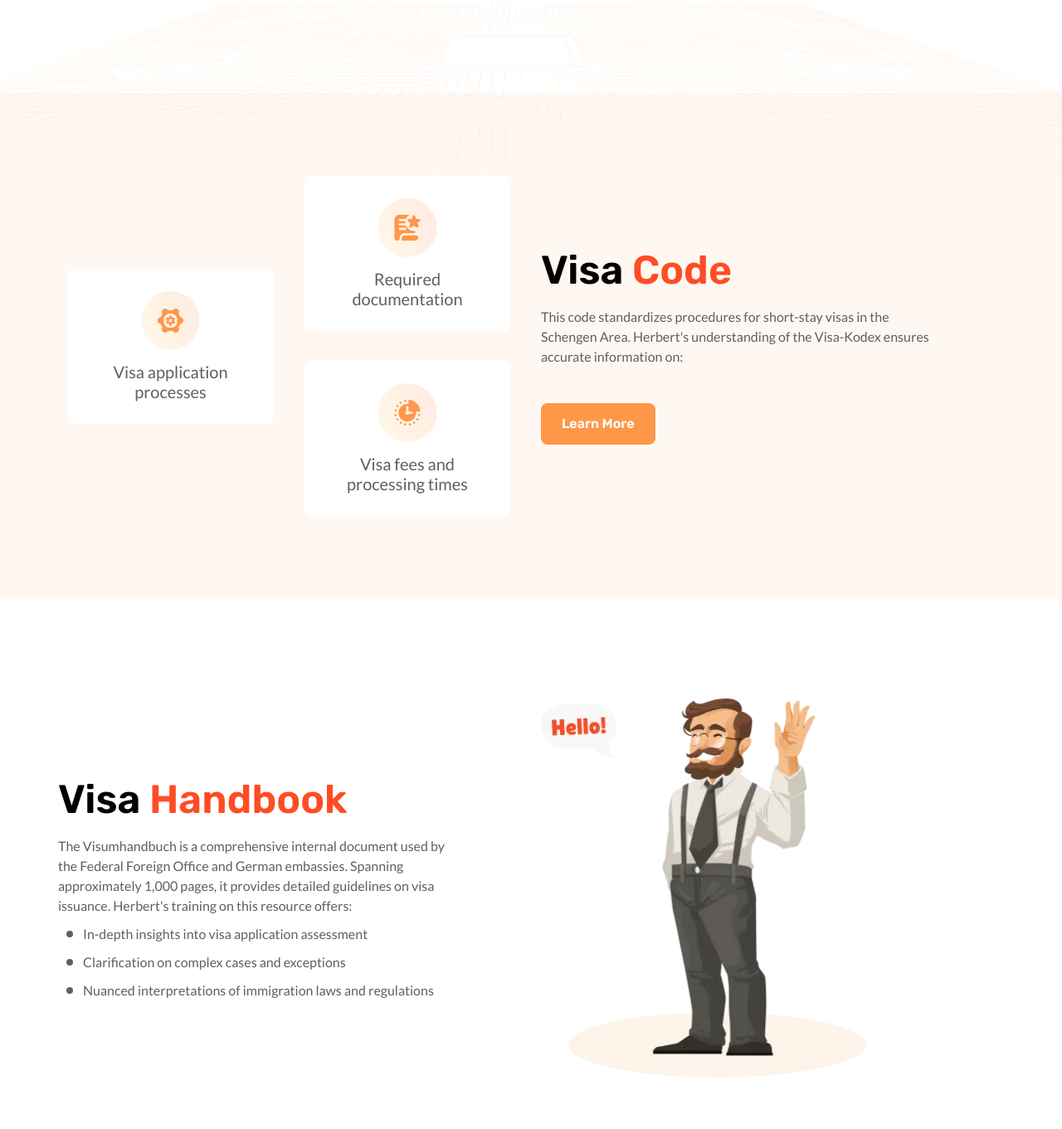
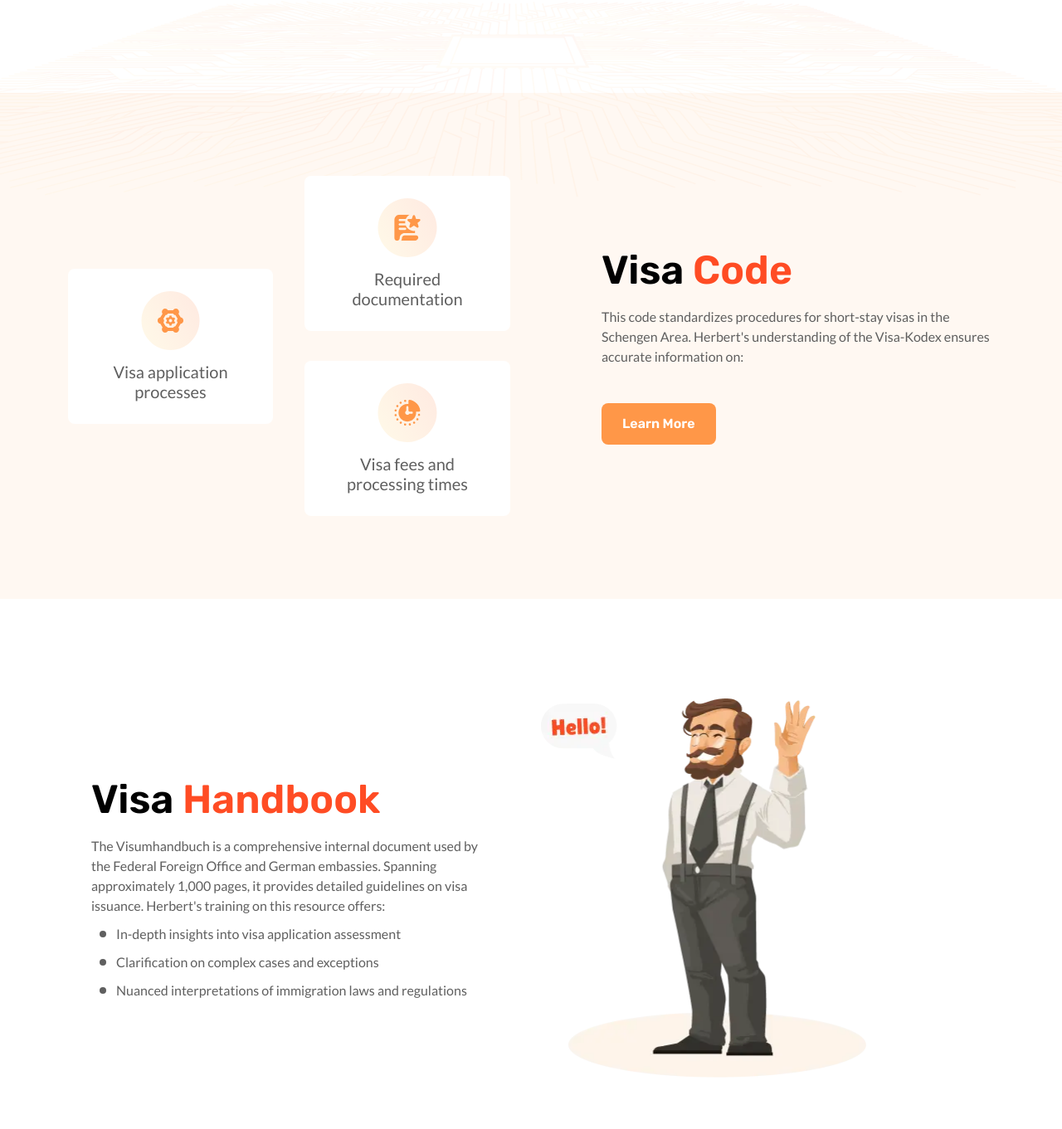
Before and after one commit to nikhilbishnoi2929/HERBERT, a React (Create React App) app: page /Sources in a window 1280 px wide. Shown: the part 1853-3214 px from the top of the page at 83% size. Built offline with nearby package versions, Linux system fonts and the light colour scheme.

Commit message:
responsive update

```diff
--- a/src/components/sources/Handbook.jsx
+++ b/src/components/sources/Handbook.jsx
@@ -57,7 +57,8 @@ const Handbook = () => {
     <div>
       <div className='container max-w-[1164px] mx-auto px-3 pt-[120px] pb-[120px] max-md:pb-[80px] max-sm:pb-[64px] -mb-[134px] max-sm:-mb-[150px] max-sm:pt-20 max-md:pt-24'>
         <div className='row -mx-3 flex flex-wrap flex-row items-center pb-[64px] max-sm:pb-20'>
-          <div className='w-full lg:w-6/12 px-3'>
+          <div className='w-full lg:w-6/12 px-3 flex justify-center'>
+            <div className=' flex flex-col'>
             <h3 className='text_Animation font-semibold max-sm:text-2xl text-5xl leading-[56px] max-md:text-4xl text-black'>
               Visa <span className='text-orange'>Handbook</span>
             </h3>
@@ -82,8 +83,9 @@ const Handbook = () => {
                 Nuanced interpretations of immigration laws and regulations
               </h4>
             </div>
+            </div>
           </div>
-          <div className='hello_ManTwo w-full lg:w-6/12 px-3 flex max-sm:justify-center max-sm:pt-[56px] max-lg:pt-20'>
+          <div className='hello_ManTwo w-full lg:w-6/12 px-3 flex max-lg:justify-center max-sm:pt-[56px] max-lg:pt-20'>
             <img src={man_Image} className=' pointer-events-none max-sm:max-w-[261px] max-w-[392px]' alt="man_Image" />
           </div>
         </div>
--- a/src/components/sources/VisaCode.jsx
+++ b/src/components/sources/VisaCode.jsx
@@ -110,7 +110,8 @@ const VisaCode = () => {
               </div>
             </div>
           </div>
-          <div className='w-full text-VisaCode lg:w-6/12 px-3 max-lg:pt-[56px]'>
+          <div className='w-full text-VisaCode lg:w-6/12 px-3 max-lg:pt-[56px] flex lg:justify-end justify-center'>
+            <div className=' flex flex-col'>
             <h3 className='font-rubik font-semibold text-5xl max-md:text-3xl leading-[56px] text-black max-sm:text-2xl'>
               Visa <span className='text-orange'>Code</span>
             </h3>
@@ -120,6 +121,7 @@ const VisaCode = () => {
             <div className='mt-[44px] max-sm:mt-[32px]'>
               <COMMON_BUTTON text="Learn More" />
             </div>
+            </div>
           </div>
         </div>
       </div>
```
